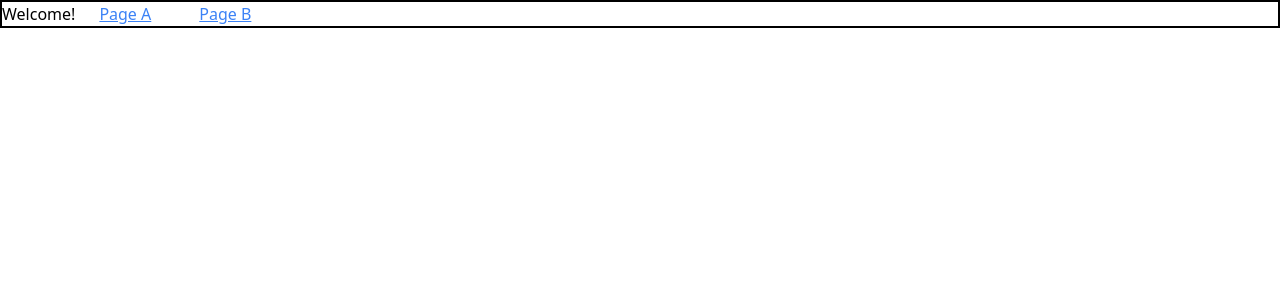
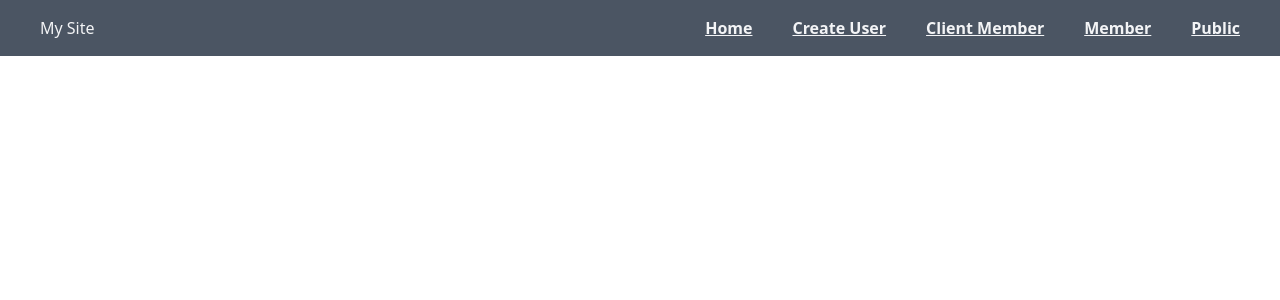
Before and after one commit to Github-Archives/nextjs-project-management, a Next.js app: page / in a window 1280 px wide. Shown: the top 300 px of the page. Built offline with nearby package versions, Linux system fonts and the light colour scheme.

Commit message:
attempted adding next-auth with NextJS /pages from a /app doc

```diff
--- /dev/null
+++ b/pages/(components)/Nav.js
@@ -0,0 +1,20 @@
+import Link from 'next/link';
+
+const Nav = () => {
+  return (
+    <header className="bg-gray-600 text-gray-100">
+      <nav className="flex justify-between items-center w-full px-10 py-4">
+        <div>My Site</div>
+        <div className="flex gap-10">
+          <Link href="/">Home</Link>
+          <Link href="/CreateUser">Create User</Link>
+          <Link href="/ClientMember">Client Member</Link>
+          <Link href="/Member">Member</Link>
+          <Link href="/Public">Public</Link>
+        </div>
+      </nav>
+    </header>
+  );
+};
+
+export default Nav;
--- /dev/null
+++ b/pages/ClientMember/page.js
@@ -0,0 +1,11 @@
+'use client';
+
+const Member = () => {
+  return (
+    <div>
+      <h1>Member Client Session</h1>
+    </div>
+  );
+};
+
+export default Member;
--- /dev/null
+++ b/pages/CreateUser/page.js
@@ -0,0 +1,7 @@
+import React from 'react';
+
+const CreateUser = () => {
+  return <div>Only Admins!</div>;
+};
+
+export default CreateUser;
--- /dev/null
+++ b/pages/Denied/page.js
@@ -0,0 +1,11 @@
+import React from 'react';
+
+const Denied = () => {
+  return (
+    <div>
+      <h1 className="text-red-400">Denied</h1>
+    </div>
+  );
+};
+
+export default Denied;
--- /dev/null
+++ b/pages/Member/page.js
@@ -0,0 +1,9 @@
+const Member = () => {
+  return (
+    <div>
+      <h1>Member Server Session</h1>
+    </div>
+  );
+};
+
+export default Member;
--- a/pages/_app.js
+++ b/pages/_app.js
@@ -1,21 +1,21 @@
 // Original code:
-// import "../styles/tailwind.css";
+import '../styles/tailwind.css';
 
-// function MyApp({ Component, pageProps }) {
-//   return <Component {...pageProps} />;
+function MyApp({ Component, pageProps }) {
+  return <Component {...pageProps} />;
+}
+
+export default MyApp;
+
+// import { SessionProvider } from 'next-auth/react';
+// import '../styles/tailwind.css';
+
+// function MyApp({ Component, pageProps: { session, ...pageProps } }) {
+//   return (
+//     <SessionProvider session={session}>
+//       <Component {...pageProps} />
+//     </SessionProvider>
+//   );
 // }
 
 // export default MyApp;
-
-import { SessionProvider } from 'next-auth/react';
-import '../styles/tailwind.css';
-
-function MyApp({ Component, pageProps: { session, ...pageProps } }) {
-  return (
-    <SessionProvider session={session}>
-      <Component {...pageProps} />
-    </SessionProvider>
-  );
-}
-
-export default MyApp;
--- a/pages/index.js
+++ b/pages/index.js
@@ -1,16 +1,20 @@
-import React from "react";
-import Link from "next/link";
+import React from 'react';
+import Link from 'next/link';
+import Nav from './(components)/Nav';
 
 const Home = () => {
   return (
-    <div className="flex border-2 border-black">
-      <div>Welcome!</div>
-      <Link href="/PageA" className="mx-6 text-blue-500 underline">
-        Page A
-      </Link>
-      <Link href="/PageB" className="mx-6 text-blue-500 underline">
-        Page B
-      </Link>
+    // <div className="flex border-2 border-black">
+    //   <div>Welcome!</div>
+    //   <Link href="/PageA" className="mx-6 text-blue-500 underline">
+    //     Page A
+    //   </Link>
+    //   <Link href="/PageB" className="mx-6 text-blue-500 underline">
+    //     Page B
+    //   </Link>
+    // </div>
+    <div className="bg-gray-100">
+      <Nav />
     </div>
   );
 };
--- a/styles/tailwind.css
+++ b/styles/tailwind.css
@@ -1,5 +1,13 @@
-@import "tailwindcss/base";
-@import "tailwindcss/components";
-@import "tailwindcss/utilities";
+@import 'tailwindcss/base';
+@import 'tailwindcss/components';
+@import 'tailwindcss/utilities';
 
 /* Add other custom global styles here */
+@layer base {
+  h1 {
+    @apply font-bold text-3xl;
+  }
+  a {
+    @apply underline font-bold;
+  }
+}
```
